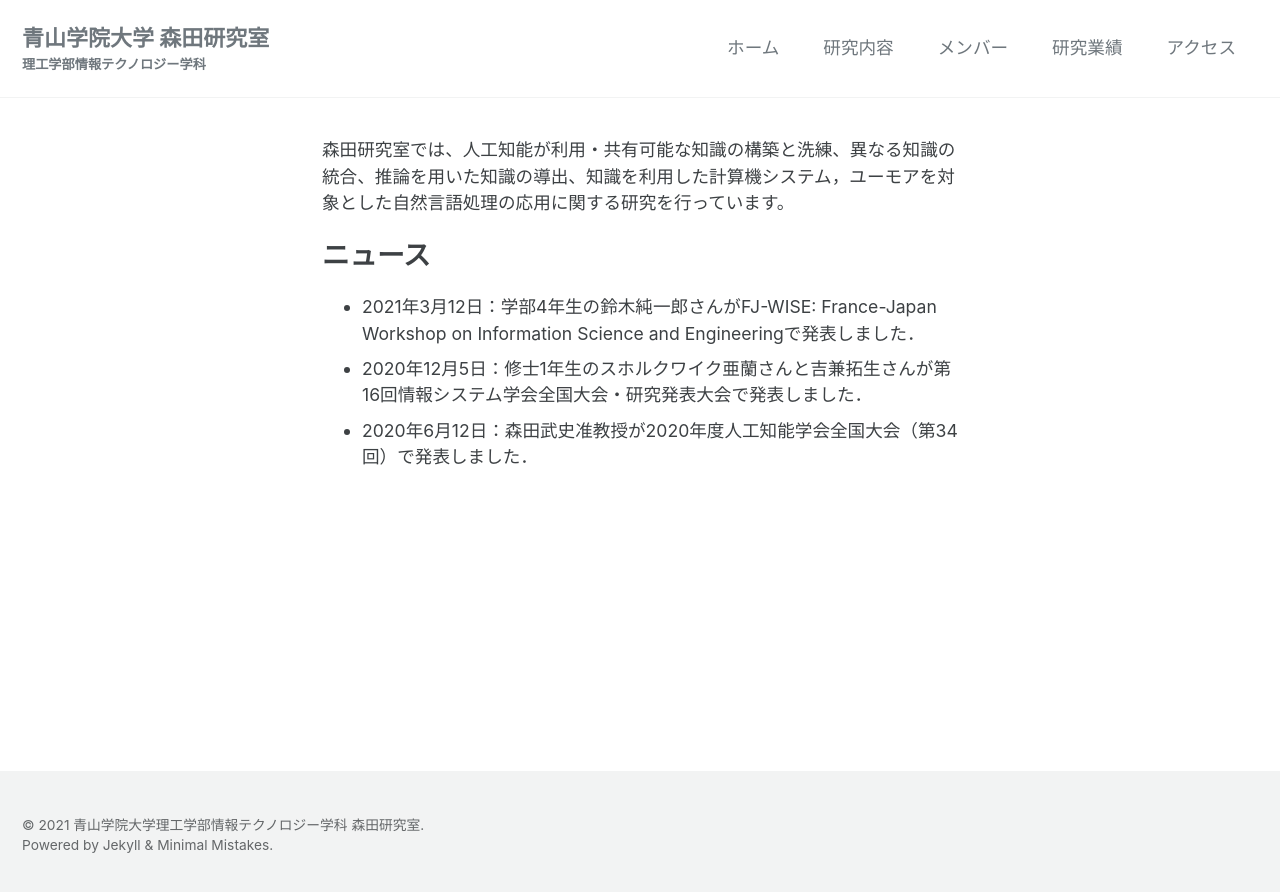
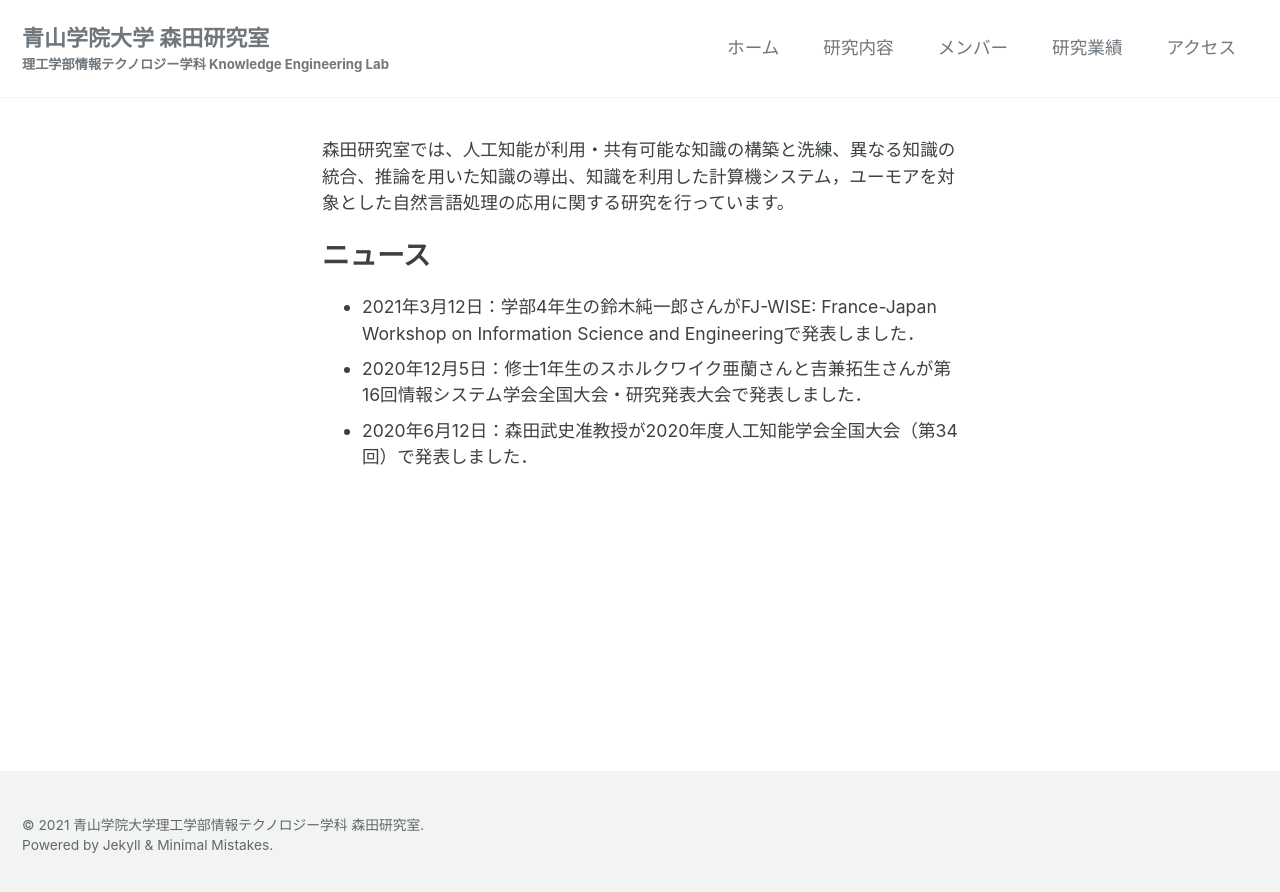
Before and after one commit to ke-lab-it-agu/ke-lab-it-agu.github.io, a Jekyll site: the page built from index.md, in a window 1280 px wide. Shown: the top 892 px of the page. Built offline with Jekyll 4.4.1, drawn with Linux system fonts in a browser that asks for light colours; cached includes are drawn as plain includes.

Commit message:
update sub title

```diff
--- a/_config.yml
+++ b/_config.yml
@@ -19,7 +19,7 @@ locale                   : "ja"
 languages                : ["ja", "en"]
 title                    : "青山学院大学 森田研究室"
 title_separator          : "-"
-subtitle                 : 理工学部情報テクノロジー学科
+subtitle                 : 理工学部情報テクノロジー学科 Knowledge Engineering Lab
 name                     : "青山学院大学理工学部情報テクノロジー学科 森田研究室"
 description              : "青山学院大学理工学部情報テクノロジー学科 森田研究室"
 url                      : "https://ke.it.aoyama.ac.jp"
```
